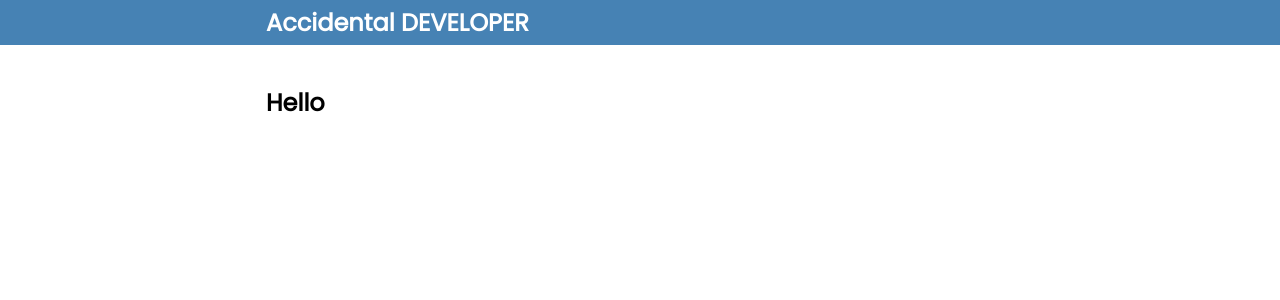
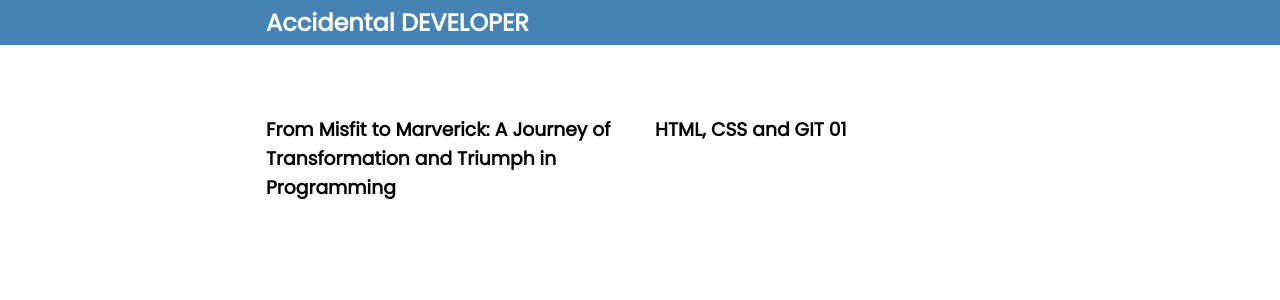
Before and after one commit to ollyvent/the-accidental-developer, a Next.js app: page / in a window 1280 px wide. Shown: the top 300 px of the page. Built offline with nearby package versions, Linux system fonts and the light colour scheme.

Commit message:
create two md files and display to page

```diff
--- a/pages/index.js
+++ b/pages/index.js
@@ -10,7 +10,11 @@ export default function Home({ posts }) {
         <title>Accidental Developer Blog</title>
       </Head>
 
-      <h2>Hello</h2>
+      <div className="posts">
+        {posts.map((post, index) =>(
+        <h3>{post.frontmatter.title}</h3>
+        ))}
+      </div>
     </div>
   );
 }
@@ -31,7 +35,7 @@ export async function getStaticProps() {
       "utf-8"
     );
 
-      const {data:frontmatter} = matter(markDownWithMeta)
+    const { data: frontmatter } = matter(markDownWithMeta);
 
     return {
       slug,
--- /dev/null
+++ b/posts/02-day_01.md
@@ -0,0 +1,23 @@
+---
+
+title: "HTML, CSS and GIT 01"
+date: "Jan 24 2024"
+excerpt: "Orientation and Setting Up"
+cover_image: "![stand out](https://media.istockphoto.com/id/1340302765/photo/success-yellow-arrow-on-black-arrows-background-standing-out-from-the-crowd-lucky-business.webp?b=1&s=170667a&w=0&k=20&c=Jvv1knoTaQEUzN0xTfrfCtUuA0gnuhHJ6pLj16CmJbM=)"
+
+---
+
+
+# Orientation
+
+## Installations and Setting Up
+
+- VSCode
+- Git
+- GitHub
+- Create Repo/SSh
+- GitLab
+- Spot
+- Slack
+- Chrome
+- Zoom
```
Also changed, not shown: posts/01-misfit_to_marverick.md (renamed from posts/misfit_to_marverick.md, +1 -0 lines).
